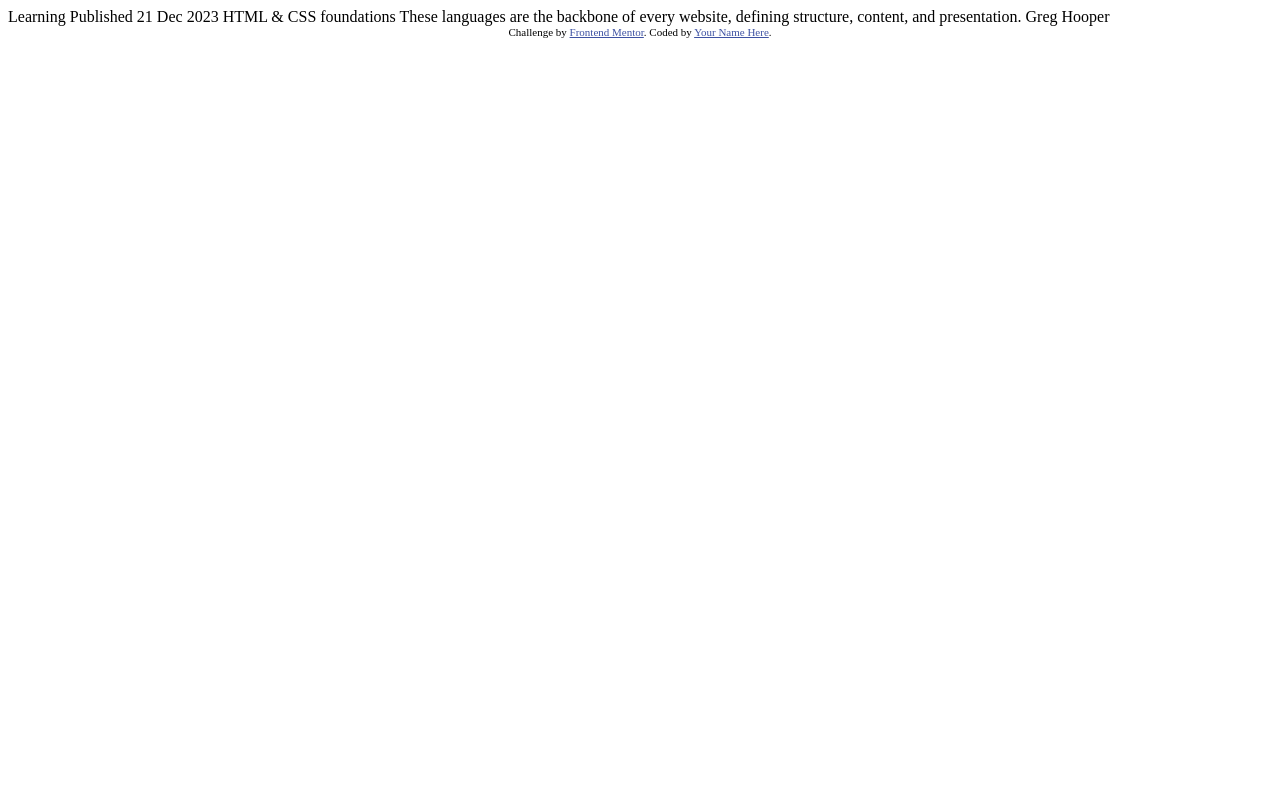
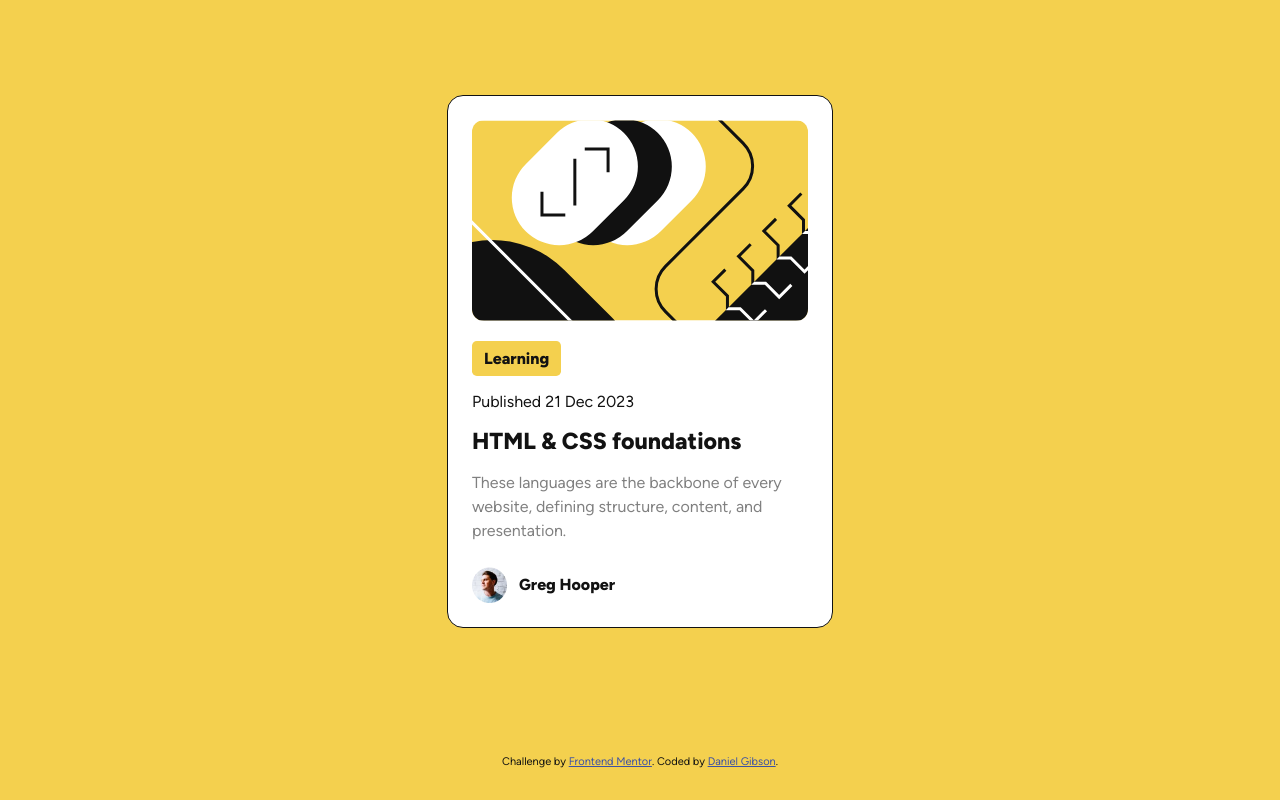
Before and after one commit to DanielGibsonDev/blog-preview-card, a plain HTML site: page index.html in a window 1280 px wide. Drawn offline with Linux system fonts and the light colour scheme.

Commit message:
Updated styles and added content

```diff
--- a/index.html
+++ b/index.html
@@ -5,30 +5,32 @@
   <meta name="viewport" content="width=device-width, initial-scale=1.0"> <!-- displays site properly based on user's device -->
 
   <link rel="icon" type="image/png" sizes="32x32" href="./assets/images/favicon-32x32.png">
+  <link rel="stylesheet" type="text/css" href="styles.css">
 
   <title>Frontend Mentor | Blog preview card</title>
-
-  <!-- Feel free to remove these styles or customise in your own stylesheet 👍 -->
-  <style>
-    .attribution { font-size: 11px; text-align: center; }
-    .attribution a { color: hsl(228, 45%, 44%); }
-  </style>
 </head>
 <body>
 
-  Learning
+  <div class="main__background ft400">
+    <div class="card__container">
+      <img class="card__image" src="./assets/images/illustration-article.svg" />
+      <div class="card__tag ft800">Learning</div>
+      <div>Published 21 Dec 2023</div>
+      <h1 class="card__header ft800">HTML & CSS foundations</h1>
+      <div class="card__paragraph">
+        <p>These languages are the backbone of every website, defining structure, content, and presentation.</p>
+      </div>
+      <div class="card__author">
+        <img class="author__image" src="./assets/images/image-avatar.webp" />
+        <div class="author__name ft800">Greg Hooper</div>
+      </div>
+    </div>
 
-  Published 21 Dec 2023
+    <div class="attribution">
+      Challenge by <a href="https://www.frontendmentor.io?ref=challenge" target="_blank">Frontend Mentor</a>.
+      Coded by <a href="https://github.com/DanielGibsonDev" target="_blank">Daniel Gibson</a>.
+    </div>
+  </div>
 
-  HTML & CSS foundations
-
-  These languages are the backbone of every website, defining structure, content, and presentation.
-
-  Greg Hooper
-
-  <div class="attribution">
-    Challenge by <a href="https://www.frontendmentor.io?ref=challenge" target="_blank">Frontend Mentor</a>.
-    Coded by <a href="#">Your Name Here</a>.
-  </div>
 </body>
 </html>
--- /dev/null
+++ b/styles.css
@@ -0,0 +1,137 @@
+:root {
+    --yellow: hsl(47, 88%, 63%);
+    --white: hsl(0, 0%, 100%);
+    --black: hsl(0, 0%, 7%);
+    --grey: hsl(0, 0%, 50%);
+}
+
+@font-face {
+    font-family: "FigtreeRegular";
+    src: url(./assets/fonts/Figtree-VariableFont_wght.ttf);
+    font-weight: normal;
+    font-style: normal;
+}
+
+@font-face {
+    font-family: "FigtreeItalic";
+    src: url(./assets/fonts/Figtree-Italic-VariableFont_wght.ttf);
+    font-weight: normal;
+    font-style: italic;
+}
+
+@font-face {
+    font-family: "FigtreeSemiBold";
+    src: url(./assets/fonts/static/Figtree-SemiBold.ttf);
+    font-weight: bold;
+    font-style: normal;
+}
+
+@font-face {
+    font-family: "FigtreeExtraBold";
+    src: url(./assets/fonts/static/Figtree-ExtraBold.ttf);
+    font-weight: bolder;
+    font-style: normal;
+}
+
+.ft400 {
+    font-family: 'FigtreeRegular', Arial, sans-serif;
+    font-weight: normal;
+    font-style: normal;
+}
+
+.ft400i {
+    font-family: 'FigtreeItalic', Arial, sans-serif;
+    font-weight: normal;
+    font-style: italic;
+}
+
+.ft700 {
+    font-family: 'FigtreeSemiBold', Arial, sans-serif;
+    font-weight: bold;
+    font-style: normal;
+}
+
+.ft800 {
+    font-family: 'FigtreeExtraBold', Arial, sans-serif;
+    font-weight: bolder;
+    font-style: normal;
+}
+
+html, body {
+    margin: 0;
+    height: 100%;
+    font-size: 16px;
+    color: var(--black)
+}
+
+.main__background {
+    background-color: var(--yellow);
+    height: 100%;
+    display: flex;
+    flex-direction: column;
+}
+
+.card__container {
+    margin: auto;
+    justify-content: center;
+    align-items: center;
+    border: 1px solid;
+    border-radius: 1rem;
+    background-color: var(--white);
+    padding: 1.5rem;
+}
+
+.card__image {
+    border-radius: 0.75rem;
+}
+
+.card__tag {
+    margin-top: 1rem;
+    margin-bottom: 1rem;
+    background-color: var(--yellow);
+    padding-top: 0.5rem;
+    padding-bottom: 0.5rem;
+    padding-left: 0.75rem;
+    padding-right: 0.75rem;
+    max-width: fit-content;
+    border-radius: 0.3rem;
+}
+
+.card__header {
+    font-size: 1.45rem;
+}
+
+.card__paragraph {
+    max-width: 320px;
+    color: var(--grey);
+    line-height: 1.5rem;
+}
+
+.card__author {
+    margin-top: 1.5rem;
+    display: flex;
+    align-items: center;
+    gap: 0.75rem;
+
+}
+
+.author__image {
+    max-width: 35px;
+}
+
+.attribution {
+    font-size: 11px;
+    text-align: center;
+    padding-bottom: 2rem;
+    padding-top: 2rem;
+}
+
+.attribution a {
+    color: hsl(228, 45%, 44%);
+}
+
+@media only screen and (max-width: 500px) {
+    .card__container {
+        background-color: red;
+    }
+}
```
Also changed, not shown: 2 other files.
